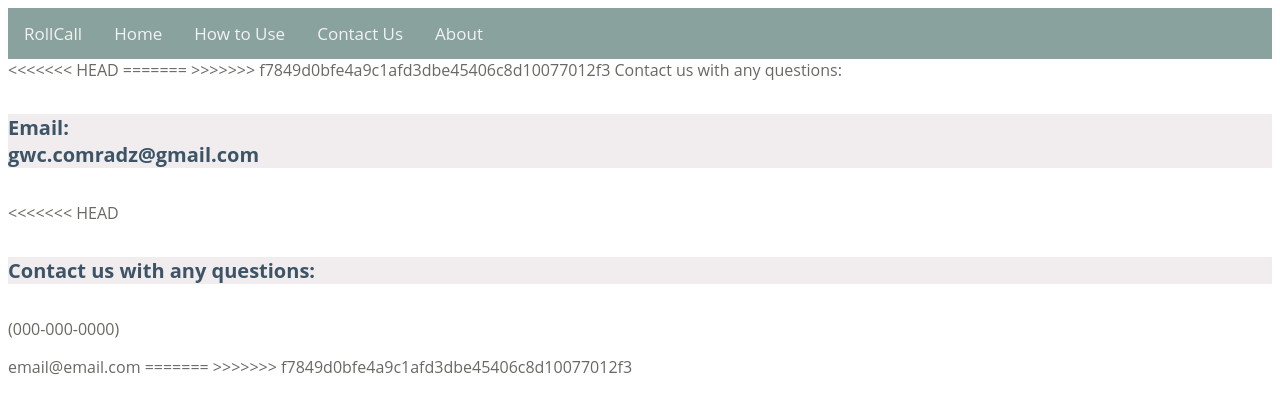
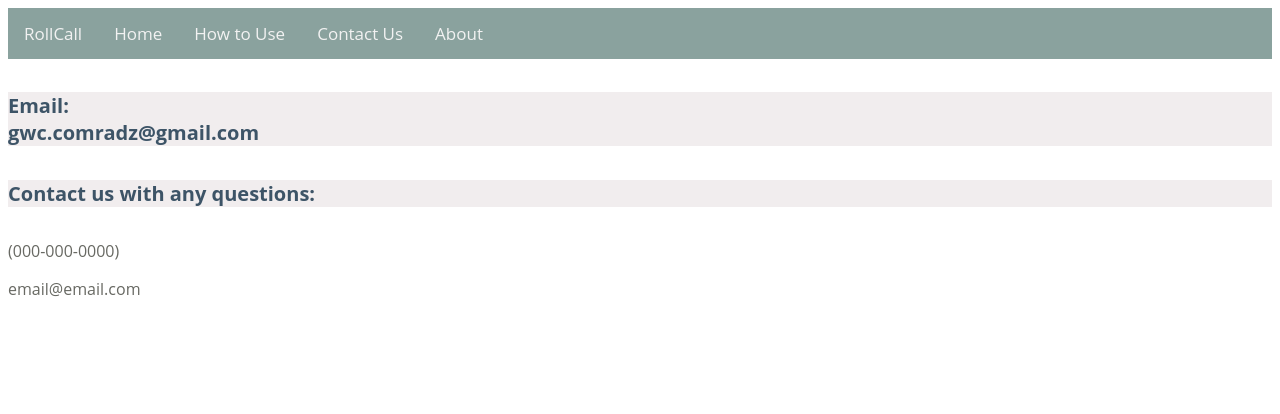
Before and after one commit to tiffaniec/RollCall, a Python web app: template rollcall-211816/templates/contact.html in a window 1280 px wide. Shown: the top 414 px of the page. Run offline with Jinja, Linux system fonts and the light colour scheme; the template is opened without the code that fills it, so the values that code supplies are empty.

Commit message:
rollcall

```diff
--- a/rollcall-211816/templates/contact.html
+++ b/rollcall-211816/templates/contact.html
@@ -15,24 +15,14 @@
         <a href='/AboutUs'>About</a>
       </div>
     </header>
-    <div>
-<<<<<<< HEAD
-
-=======
->>>>>>> f7849d0bfe4a9c1afd3dbe45406c8d10077012f3
-    Contact us with any questions:
     <h5>  <p></p>
     <div>  Email:</div>
   gwc.comradz@gmail.com</h5>
      </div>
-<<<<<<< HEAD
-
   <h5>  Contact us with any questions:</h5>
      <p>(000-000-0000)</p>
     email@email.com
     </div>
 
-=======
->>>>>>> f7849d0bfe4a9c1afd3dbe45406c8d10077012f3
   </body>
 </html>
```
Also changed, not shown: 1 other file.
